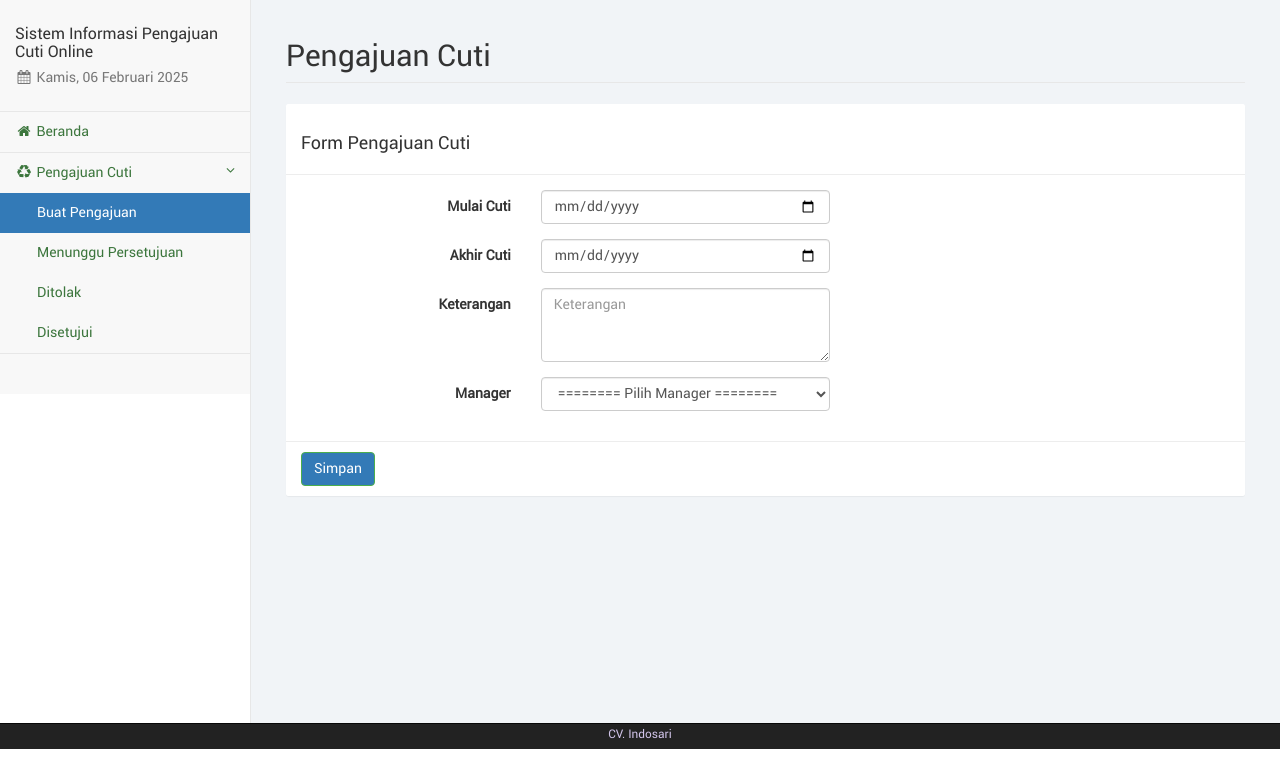
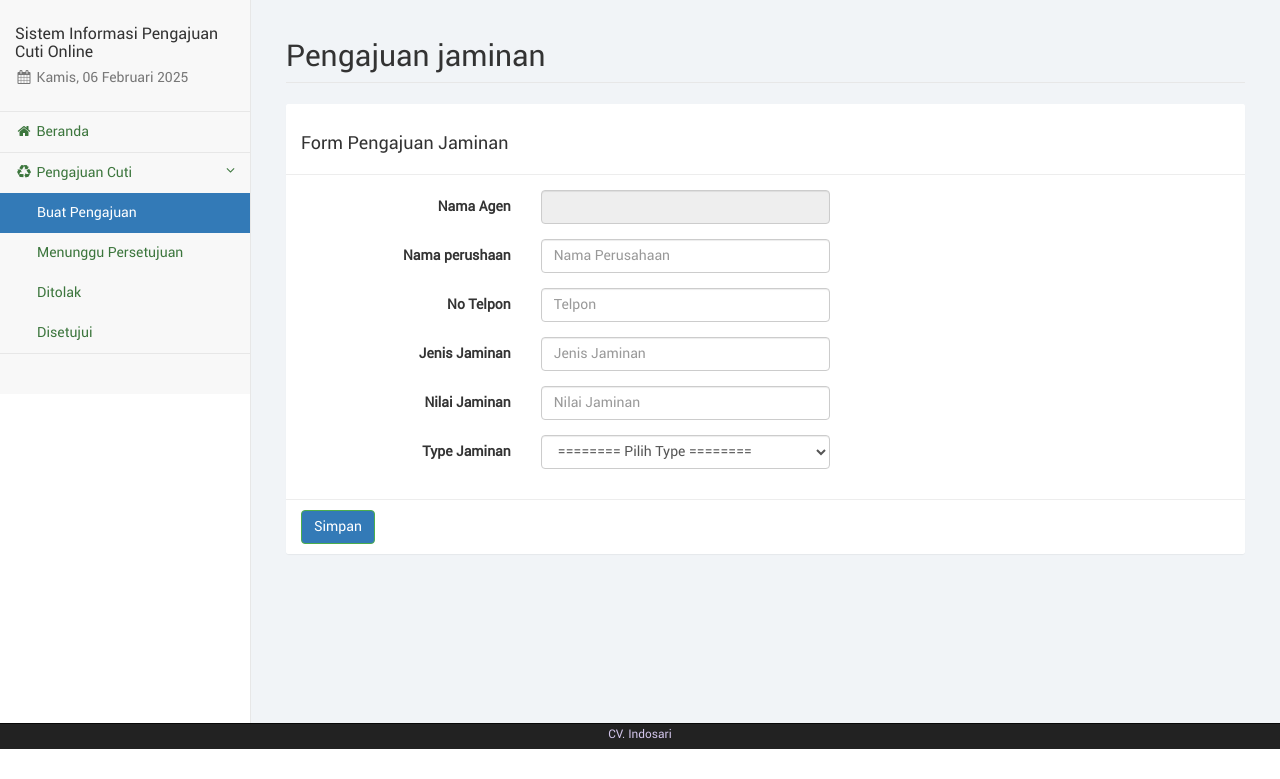
Before and after one commit to yudhistiaR/jamkrida_kalsel, a PHP site: page /pegawai/cuti_create.php in a window 1280 px wide. Shown: the part 51-830 px from the top of the page. Run offline with PHP 8.4, Linux system fonts and the light colour scheme; the visitor is signed in with stand-in values (Sample User, id 1); data comes from the database, SQL or seed files in the repository; data that the repository does not hold is empty.

Commit message:
fungis tambah jaminan (user)

```diff
--- a/pegawai/cuti_create.php
+++ b/pegawai/cuti_create.php
@@ -6,30 +6,15 @@
 $menuparent = "cuti";
 include("layout_top.php");
 $now = date('Y-m-d');
-$npp = $sess_pegawaiid;
+$id = $sess_pegawaiid;
+$username = $sess_pegawainame;
 ?>
-<script type="text/javascript">
-	function valid() {
-		if (document.cuti.akhir.value < document.cuti.mulai.value) {
-			alert("Tanggal akhir harus lebih besar dari tanggal mulai cuti!");
-			return false;
-		}
-
-		if (document.cuti.mulai.value < document.cuti.now.value) {
-			alert("Tanggal mulai cuti tidak valid!");
-			return false;
-		}
-
-		return true;
-	}
-</script>
-<!-- top of file -->
 <!-- Page Content -->
 <div id="page-wrapper">
 	<div class="container-fluid">
 		<div class="row">
 			<div class="col-lg-12">
-				<h1 class="page-header">Pengajuan Cuti</h1>
+				<h1 class="page-header">Pengajuan jaminan</h1>
 			</div><!-- /.col-lg-12 -->
 		</div><!-- /.row -->
 
@@ -42,47 +27,57 @@
 				<form class="form-horizontal" name="cuti" action="cuti_insert.php" method="POST" enctype="multipart/form-data" onSubmit="return valid();">
 					<div class="panel panel-default">
 						<div class="panel-heading">
-							<h3>Form Pengajuan Cuti</h3>
+							<h3>Form Pengajuan Jaminan</h3>
 						</div>
 						<div class="panel-body">
 							<div class="form-group">
-								<label class="control-label col-sm-3">Mulai Cuti</label>
+								<label class="control-label col-sm-3">Nama Agen</label>
 								<div class="col-sm-4">
-									<input type="date" name="mulai" class="form-control" required>
-									<input type="hidden" name="now" class="form-control" value="<?php echo $now; ?>" required>
-									<input type="hidden" name="npp" class="form-control" value="<?php echo $npp; ?>" required>
+									<input type="text" name="nama_agen" class="form-control" value="<?php echo $username; ?>" readonly>
 								</div>
 							</div>
 							<div class="form-group">
-								<label class="control-label col-sm-3">Akhir Cuti</label>
+								<label class="control-label col-sm-3">Nama perushaan</label>
 								<div class="col-sm-4">
-									<input type="date" name="akhir" class="form-control" required>
+									<input type="text" name="nama_perusahaan" placeholder="Nama Perusahaan" class="form-control" required>
 								</div>
 							</div>
 							<div class="form-group">
-								<label class="control-label col-sm-3">Keterangan</label>
+								<label class="control-label col-sm-3">No Telpon</label>
 								<div class="col-sm-4">
-									<textarea name="keterangan" class="form-control" placeholder="Keterangan" rows="3" required></textarea>
+									<input type="tel" name="no_telp" placeholder="Telpon" class="form-control" required>
 								</div>
 							</div>
 							<div class="form-group">
-								<label class="control-label col-sm-3">Manager</label>
+								<label class="control-label col-sm-3">Jenis Jaminan</label>
 								<div class="col-sm-4">
-									<select name="manager" id="manager" class="form-control" required>
-										<option value="" selected>======== Pilih Manager ========</option>
+								<input type="text" name="jenis_jaminan" placeholder="Jenis Jaminan" class="form-control" required>
+								</div>
+							</div>
+							<div class="form-group">
+								<label class="control-label col-sm-3">Nilai Jaminan</label>
+								<div class="col-sm-4">
+								<input type="text" name="nilai_jaminan" placeholder="Nilai Jaminan" class="form-control" required>
+								</div>
+							</div>
+							<div class="form-group">
+								<label class="control-label col-sm-3">Type Jaminan</label>
+								<div class="col-sm-4">
+									<select name="type" id="type" class="form-control" required>
+										<option value="" selected>======== Pilih Type ========</option>
 										<?php
-										$mySql = "SELECT * FROM employee WHERE hak_akses='Manager' AND active='Aktif' ORDER BY nama_emp";
-										$myQry = mysqli_query($conn, $mySql);
-										$dataManager = $result['npp'];
-										while ($managerData = mysqli_fetch_array($myQry)) {
-											if ($managerData['npp'] == $dataManager) {
-												$cek = " selected";
-											} else {
-												$cek = "";
-											}
-											echo "<option value='$managerData[npp]' $cek>" . $managerData['nama_emp'] . "</option>";
-										}
+										$type_names = [
+											"suretybond" => "Suretybond",
+											"bankgaransi" => "Bank Garansi",
+											"kreditmikro" => "Kredit Mikro",
+											"barangjasa" => "Kredit Barang/Jasa",
+											"multiguna" => "Kredit Multiguna"
+										];
+
 										?>
+										<?php foreach ($type_names as $value => $label): ?>
+        									<option value="<?php echo $value; ?>"><?php echo $label; ?></option>
+    									<?php endforeach; ?>
 									</select>
 								</div>
 							</div>
```
Also changed, not shown: pegawai/cuti_insert.php (+22 -30 lines), pegawai/index.php (+0 -17 lines).
